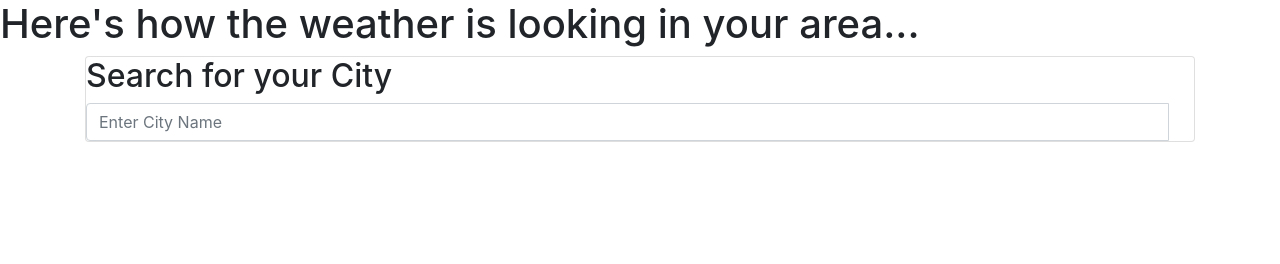
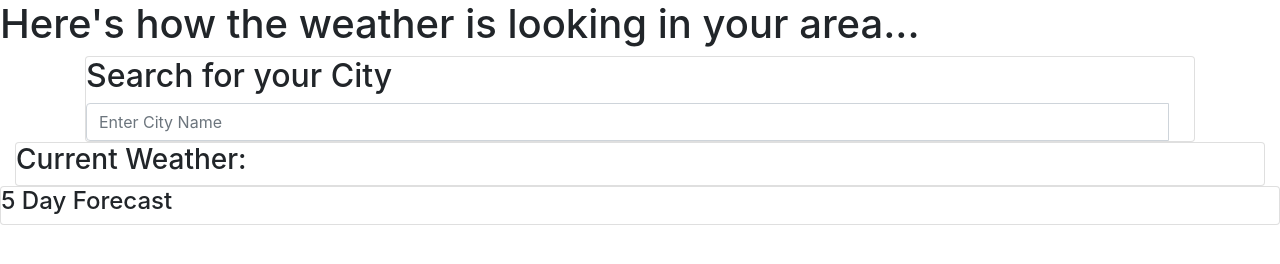
Before and after one commit to will98nicholson/WeatherApp, a plain HTML site: page index.html in a window 1280 px wide. Drawn offline with nearby package versions, Linux system fonts and the light colour scheme.

Commit message:
bootstrap HTML skeleton, needs work

```diff
--- a/index.html
+++ b/index.html
@@ -28,6 +28,22 @@
         </div>
     </div>
 </div>
+<div class="col">
+    <div class="card">
+        <h3>Current Weather:</h3>
+    </div>
+</div>
+<div class="row">
+    <div class="col">
+        <div class="card fiveDays">
+            <h4>5 Day Forecast</h4>
+            <div class="row">
+                <div class="col dayCard"></div>
+            </div>
+        </div>
+
+    </div>
+</div>
 
 <script src="https://cdnjs.cloudflare.com/ajax/libs/jquery/3.2.1/jquery.min.js"></script>
 <script src="https://cdnjs.cloudflare.com/ajax/libs/moment.js/2.24.0/moment.min.js"></script>
```
